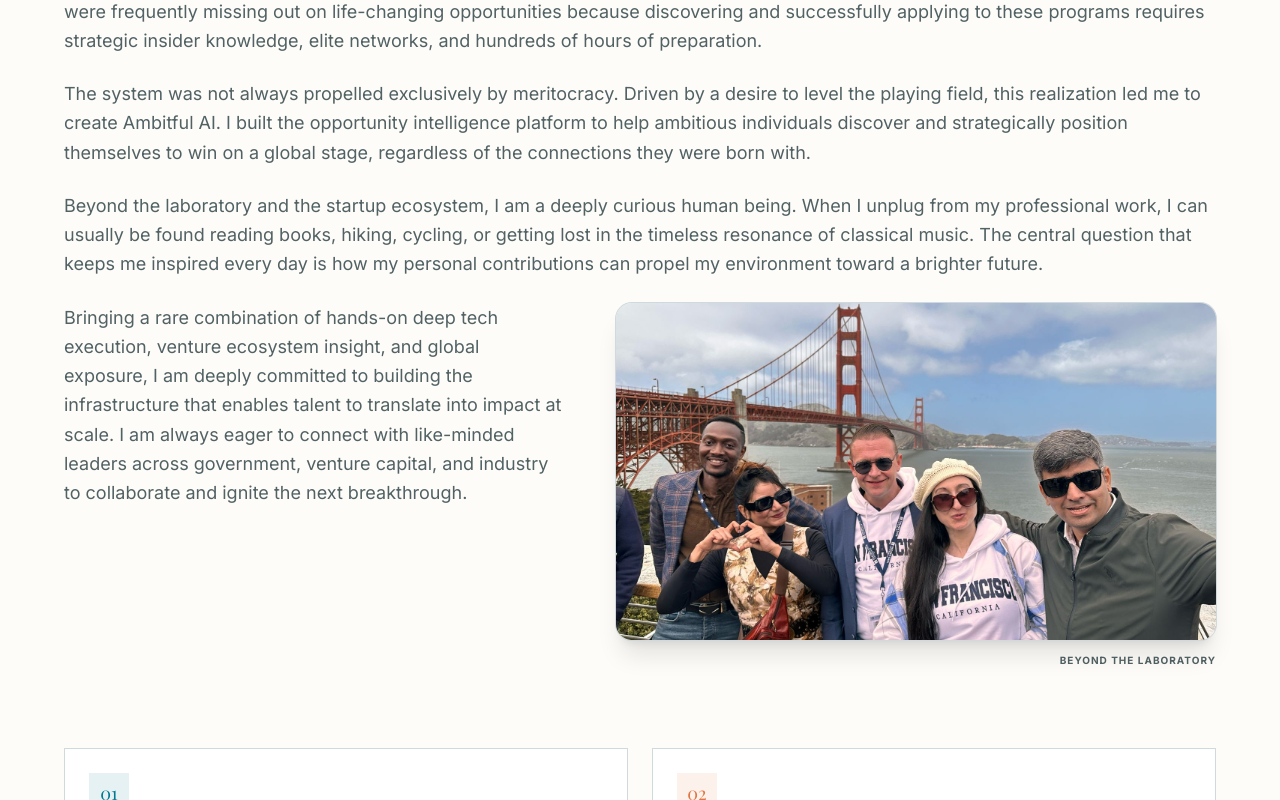
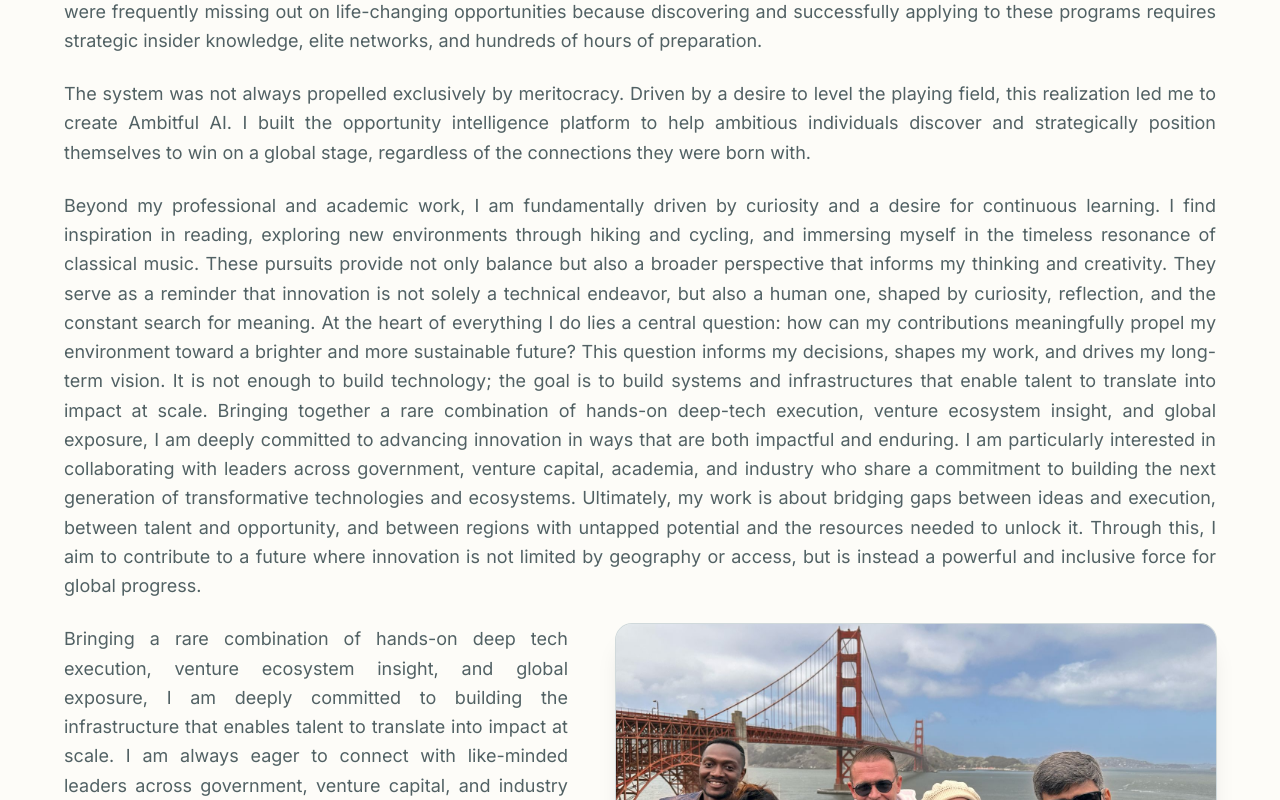
Before and after one commit to AmbitfulAI/destiny-ogwuche, a Next.js app: page /about in a window 1280 px wide. Shown: the part 1601-2401 px from the top of the page. Built offline with nearby package versions, Linux system fonts and the light colour scheme; a web font is replaced by a local one.

Commit message:
refactor: improved about page and hero text data

```diff
--- a/app/about/page.tsx
+++ b/app/about/page.tsx
@@ -38,7 +38,7 @@ export default function AboutPage() {
 
               {/* Content Area */}
               <div className="text-lg text-muted-foreground leading-relaxed">
-                <div className="space-y-6">
+                <div className="space-y-6 text-justify">
                   <p>
                     I am a builder, an entrepreneur, and a doctoral researcher working at the convergence of artificial intelligence, deep technology, and systems innovation. For over a decade, my mission has remained consistent. I take ambitious technical concepts, interrogate their underlying assumptions, and translate them into commercially viable products that can survive the constraints of the real world.
                   </p>
@@ -64,9 +64,13 @@ export default function AboutPage() {
                   </p>
 
                   <p>
-                    Beyond the laboratory and the startup ecosystem, I am a deeply curious human being. When I unplug from my professional work, I can usually be found reading books, hiking, cycling, or getting lost in the timeless resonance of classical music. The central question that keeps me inspired every day is how my personal contributions can propel my environment toward a brighter future.
-                  </p>
+                    Beyond my professional and academic work, I am fundamentally driven by curiosity and a desire for continuous learning. I find inspiration in reading, exploring new environments through hiking and cycling, and immersing myself in the timeless resonance of classical music. These pursuits provide not only balance but also a broader perspective that informs my thinking and creativity. They serve as a reminder that innovation is not solely a technical endeavor, but also a human one, shaped by curiosity, reflection, and the constant search for meaning.
 
+                    At the heart of everything I do lies a central question: how can my contributions meaningfully propel my environment toward a brighter and more sustainable future? This question informs my decisions, shapes my work, and drives my long-term vision. It is not enough to build technology; the goal is to build systems and infrastructures that enable talent to translate into impact at scale.
+
+                    Bringing together a rare combination of hands-on deep-tech execution, venture ecosystem insight, and global exposure, I am deeply committed to advancing innovation in ways that are both impactful and enduring. I am particularly interested in collaborating with leaders across government, venture capital, academia, and industry who share a commitment to building the next generation of transformative technologies and ecosystems.
+
+                    Ultimately, my work is about bridging gaps between ideas and execution, between talent and opportunity, and between regions with untapped potential and the resources needed to unlock it. Through this, I aim to contribute to a future where innovation is not limited by geography or access, but is instead a powerful and inclusive force for global progress.                  </p>
                   <div className="lg:float-right lg:ml-12 lg:mb-8 w-full lg:w-[600px] my-10 lg:my-0">
                     <div className="relative aspect-video bg-secondary rounded-2xl overflow-hidden shadow-xl ring-1 ring-border">
                       <Image
--- a/components/home-hero.tsx
+++ b/components/home-hero.tsx
@@ -44,20 +44,20 @@ export function HomeHero() {
               </h1>
 
               <p className="text-xl md:text-2xl text-muted-foreground leading-relaxed max-w-2xl font-sans font-light">
-                Nigerian-born, Netherlands-based <span className="text-foreground font-medium underline decoration-primary/30 underline-offset-4">deep tech engineer</span> translating ambitious scientific concepts into industrial-scale products.
+                Nigerian-born, Netherlands-based <span className="text-foreground font-medium underline decoration-primary/30 underline-offset-4">....deep tech entrepreneur</span>....ambitious scientific concepts into scalable products.
               </p>
 
               <div className="flex flex-wrap items-center gap-8 text-sm font-semibold tracking-wider text-muted-foreground/80 pt-4">
                 <span className="flex items-center gap-2 group cursor-default">
                   <MapPin className="w-4 h-4 text-primary group-hover:scale-110 transition-transform" />
-                  ALMERE, NL
+                  Amsterdam, NL
                 </span>
                 <Link
                   href="mailto:ogwuche.Innosuccess@gmail.com"
                   className="flex items-center gap-2 hover:text-primary transition-all hover:translate-x-1"
                 >
                   <Mail className="w-4 h-4" />
-                  EMAIL
+                  Email
                 </Link>
                 <Link
                   href="https://linkedin.com/in/destiny-ogwuche"
@@ -65,7 +65,7 @@ export function HomeHero() {
                   className="flex items-center gap-2 hover:text-primary transition-all hover:translate-x-1"
                 >
                   <Linkedin className="w-4 h-4" />
-                  LINKEDIN
+                  LinkedIn
                 </Link>
               </div>
 
--- a/lib/data/gallery.ts
+++ b/lib/data/gallery.ts
@@ -7,6 +7,7 @@ const industrialSite = "/images/platform/industrial_infrastructure.jpg"
 import innovationHub from "@/lib/images/innovation_hub.jpg"
 import goldenGateBridge from "@/lib/images/golden_gate_bridge.jpg"
 import leadershipMoment from "@/lib/images/leadership_moment.jpg"
+import precisonEngineer from "@/lib/images/precison-engineer.jpeg"
 
 export interface GalleryImage {
   id: string
@@ -45,7 +46,7 @@ export const galleryImages: GalleryImage[] = [
   },
   {
     id: 'venture-3',
-    src: 'https://hebbkx1anhila5yf.public.blob.vercel-storage.com/destiny-asml-TWMFuD2M31eDZVqVw6jzyPgQXabWTn.jpeg',
+    src: precisonEngineer,
     alt: 'Precision Engineering at ASML',
     category: 'Ventures',
     date: 'Winter 2023',
```
Also changed, not shown: lib/images/precison-engineer.jpeg (added).
